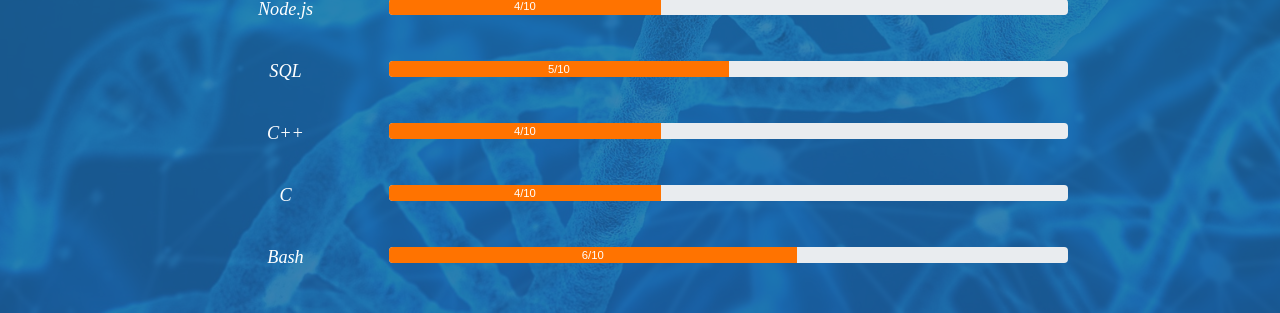
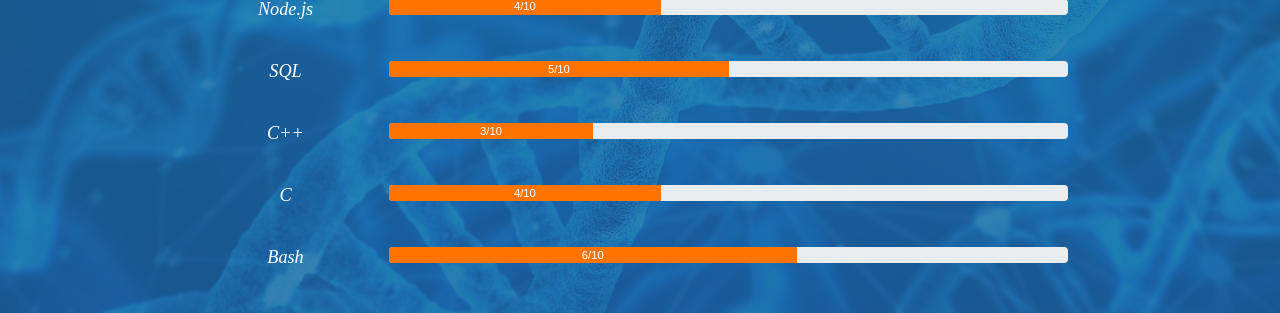
Before and after one commit to danishnaseem05/Website-danishnaseemoid.com, a PHP site: page / in a window 1280 px wide. Shown: the part 2308-2621 px from the top of the page. Run offline with PHP 8.4, Linux system fonts and the light colour scheme; some libraries are stand-ins or nearby versions.

Commit message:
Update index.php

```diff
--- a/index.php
+++ b/index.php
@@ -328,7 +328,7 @@
                                 <!--Grid column-->
                                 <div class="col-md-8 mb-5">
                                     <div class="progress">
-                                        <div class="progress-bar custom-progress-bar" role="progressbar" aria-valuenow="80" aria-valuemin="0" aria-valuemax="100" style="width:40%">4/10
+                                        <div class="progress-bar custom-progress-bar" role="progressbar" aria-valuenow="80" aria-valuemin="0" aria-valuemax="100" style="width:30%">3/10
                                         </div>
                                     </div>
                                 </div>
```
